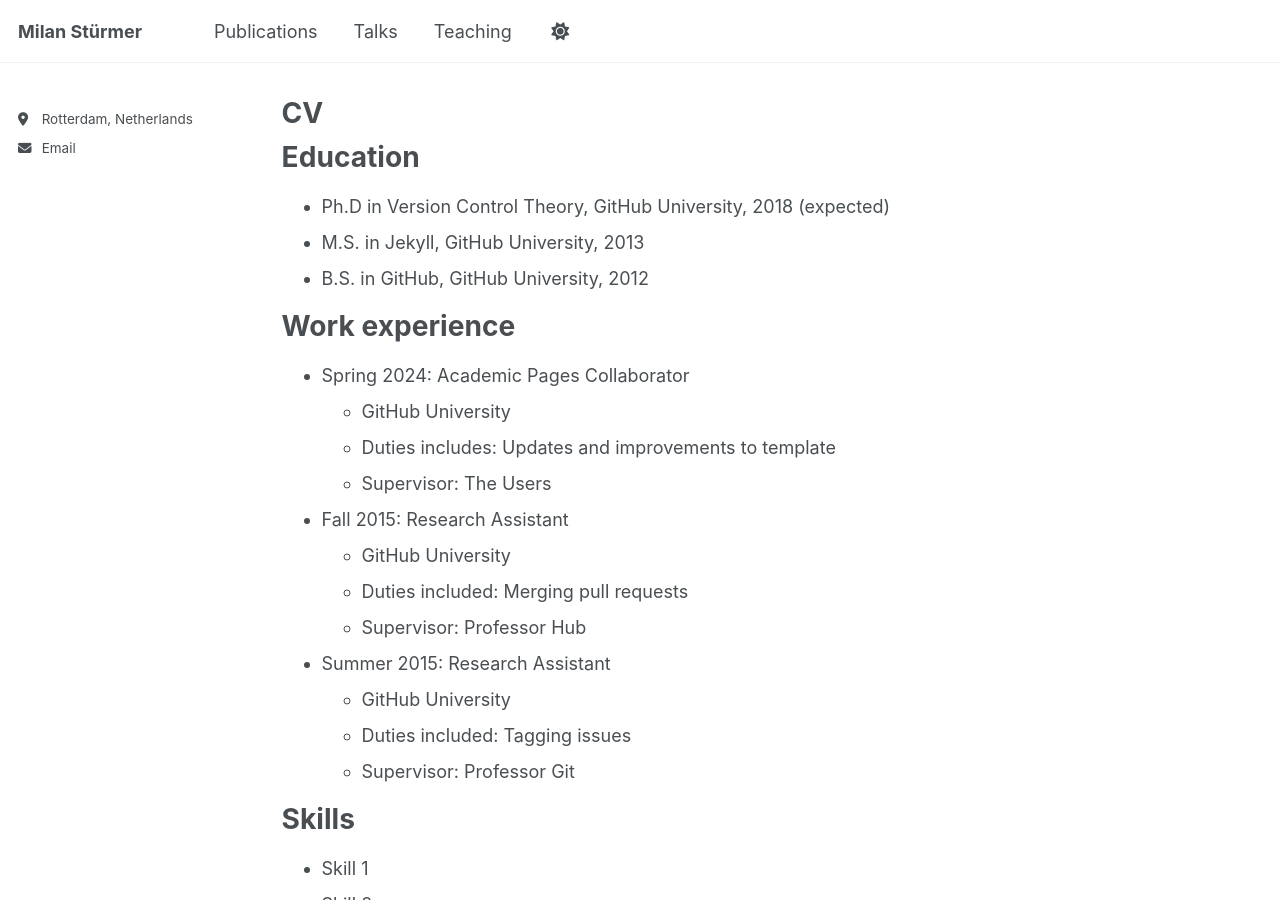
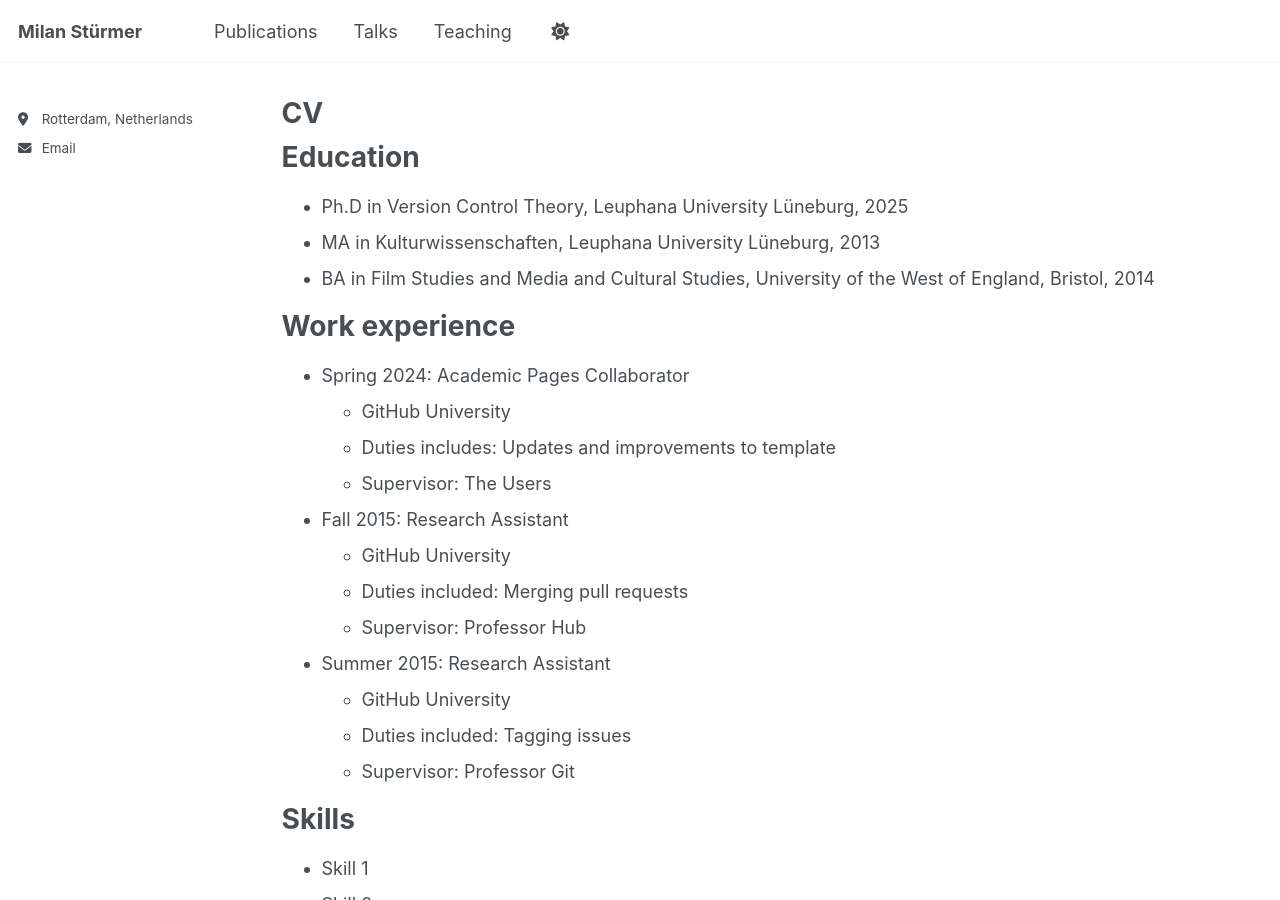
Before and after one commit to milanstuermer/milanstuermer.github.io, a Jekyll site: the page built from _pages/cv.md, in a window 1280 px wide and 900 px high. Built offline with Jekyll 4.4.1, drawn with Linux system fonts in a browser that asks for light colours; a script that is not in the unit is left out.

Commit message:
Update cv.md

```diff
--- a/_pages/cv.md
+++ b/_pages/cv.md
@@ -11,9 +11,10 @@ redirect_from:
 
 Education
 ======
-* Ph.D in Version Control Theory, GitHub University, 2018 (expected)
-* M.S. in Jekyll, GitHub University, 2013
-* B.S. in GitHub, GitHub University, 2012
+* Ph.D in Version Control Theory, Leuphana University Lüneburg, 2025
+* MA in  Kulturwissenschaften, Leuphana University Lüneburg, 2013
+* BA in Film Studies and Media and Cultural Studies, University of the West of
+England, Bristol, 2014
 
 Work experience
 ======
```
